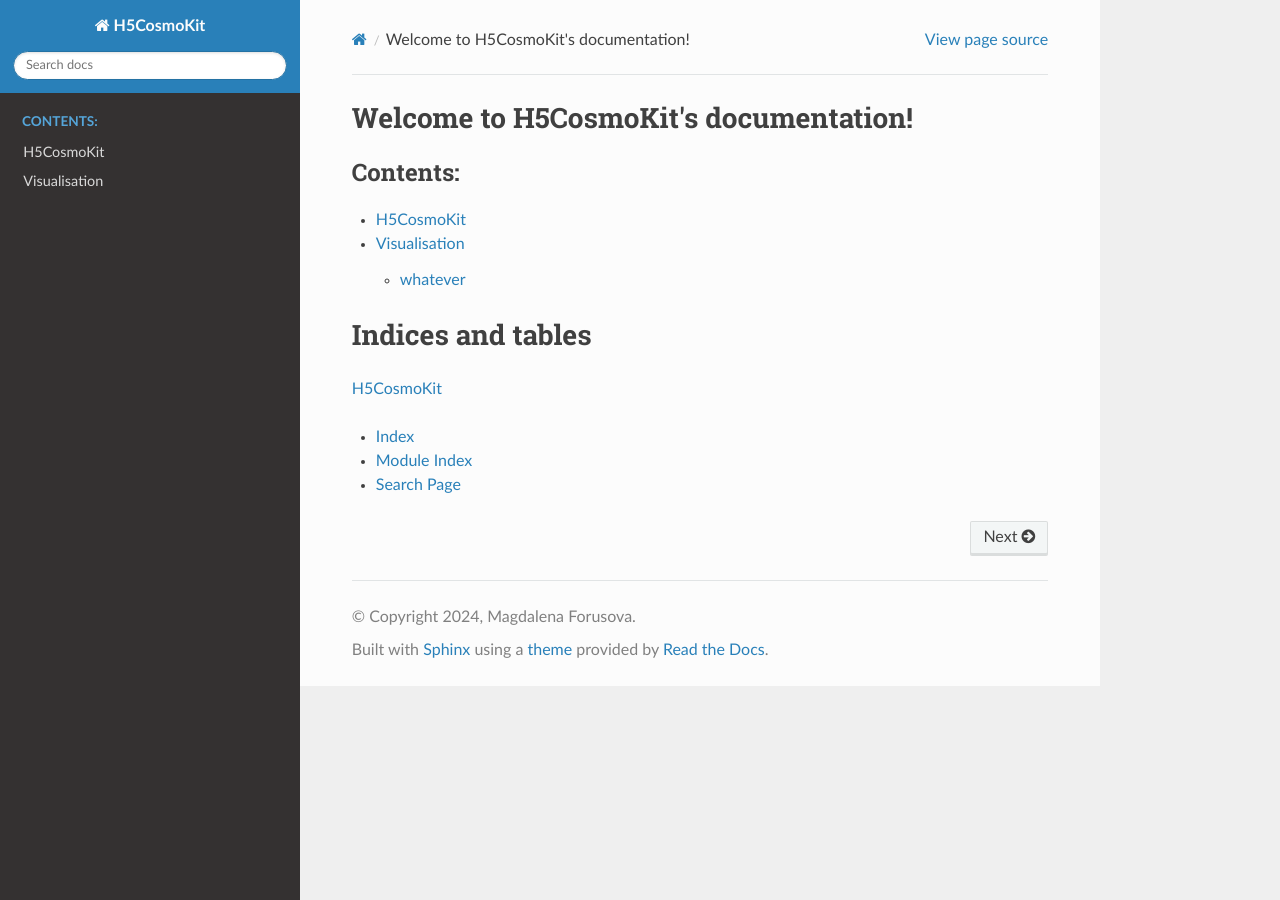
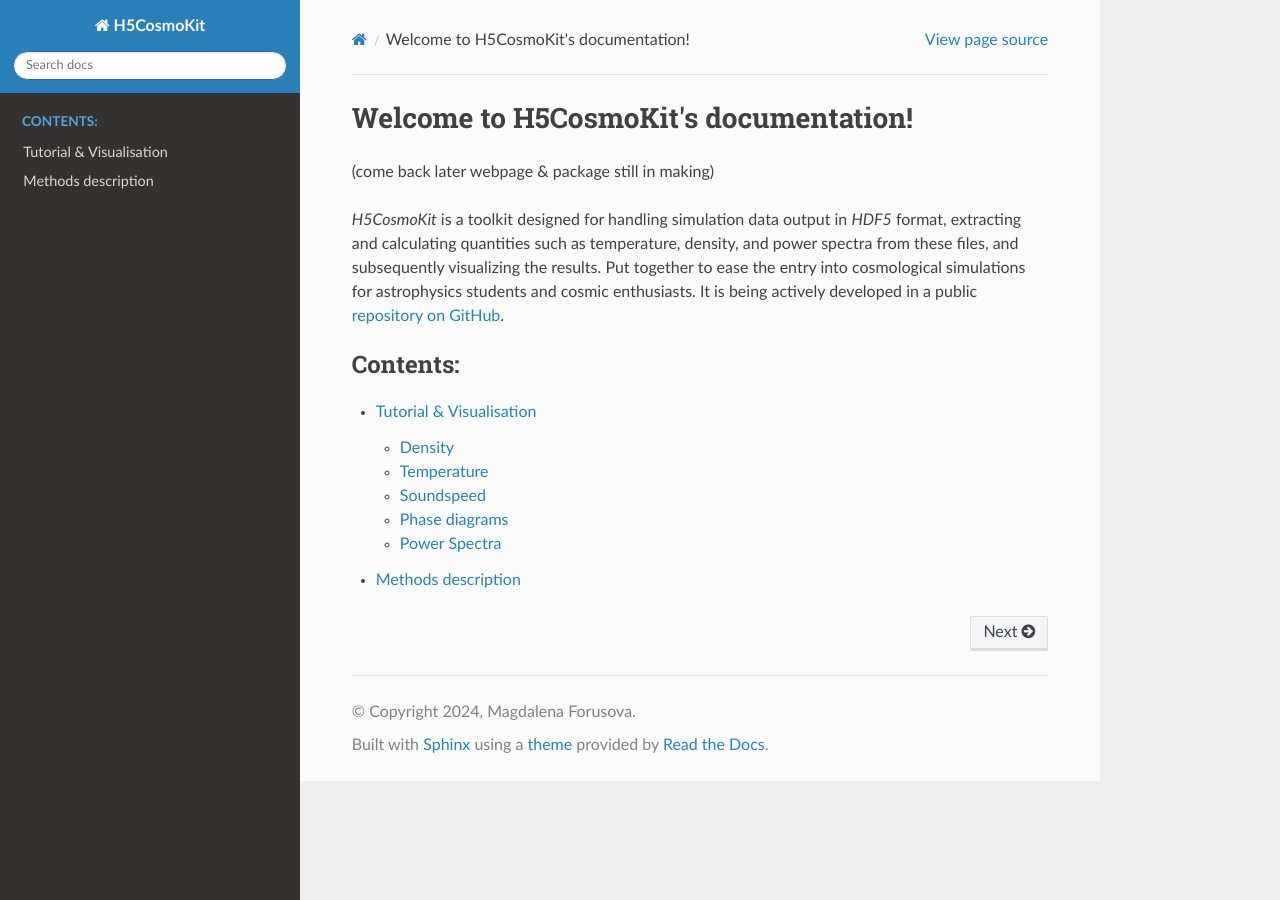
Before and after one commit to forusovam46/H5CosmoKit, a Sphinx documentation site: the page built from docs/source/index.rst, in a window 1280 px wide. Built offline with Sphinx 7.4.7 and the Read the Docs theme 2.0.0, drawn with Linux system fonts in a browser that asks for light colours.

Commit message:
doku setup

````diff
--- a/docs/source/H5CosmoKit.rst
+++ b/docs/source/H5CosmoKit.rst
@@ -1,9 +1,7 @@
 .. _cosmokit:
 
-H5CosmoKit
+Methods description
 =====================
-
-some text.
 
 .. automodule:: H5CosmoKit
    :members:
--- a/docs/source/index.rst
+++ b/docs/source/index.rst
@@ -6,18 +6,20 @@
 Welcome to H5CosmoKit's documentation!
 ======================================
 
+(come back later webpage & package still in making)
+
+`H5CosmoKit` is a toolkit designed for handling simulation data output in `HDF5` format,
+extracting and calculating quantities such as temperature, density,
+and power spectra from these files, and subsequently visualizing the results.
+Put together to ease the entry into cosmological simulations for
+astrophysics students and cosmic enthusiasts.
+It is being actively developed in a public
+`repository on GitHub
+<https://github.com/forusovam46/H5CosmoKit.git>`_.
+
 .. toctree::
    :maxdepth: 2
    :caption: Contents:
 
+   tutorial
    H5CosmoKit
-   test
-
-Indices and tables
-==================
-
-:ref:`cosmokit`
-
-* :ref:`genindex`
-* :ref:`modindex`
-* :ref:`search`
--- a/docs/source/test.md
+++ b/docs/source/tutorial.md
@@ -11,13 +11,12 @@ kernelspec:
   name: python3
 ---
 
-# Visualisation
-
-+++
+# Tutorial & Visualisation
 
 Test `matplotlib`
 
 ```{code-cell}
+#just testing example
 import numpy as np
 import matplotlib.pyplot as plt
 
@@ -27,4 +26,8 @@ y = np.random.normal(0, 1, 1000)
 plt.plot(x,y, ".")
 ```
 
-## whatever
+## Density
+## Temperature
+## Soundspeed
+## Phase diagrams
+## Power Spectra
````
Also changed, not shown: README.md (+7 -2 lines).
